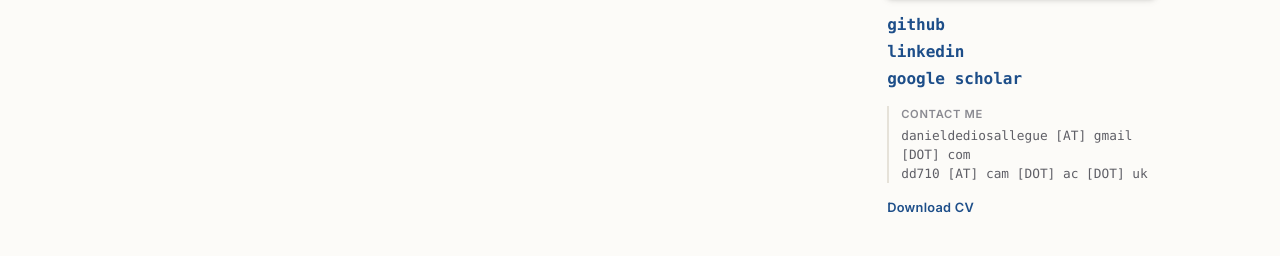
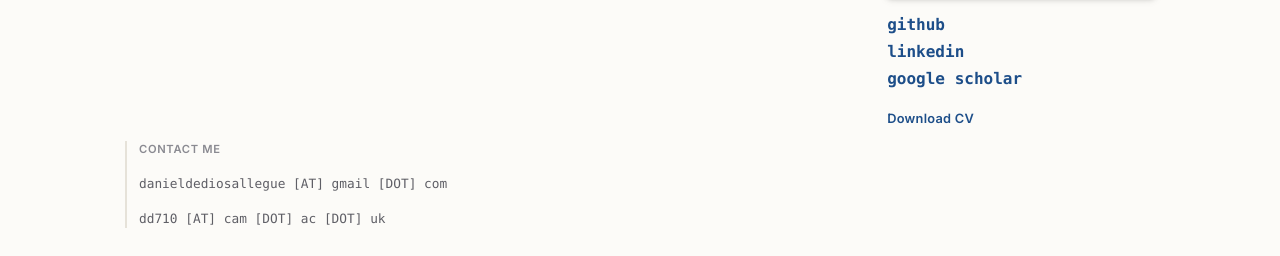
Before and after one commit to daniallegue/daniallegue.github.io, a plain HTML site: page index.html in a window 1280 px wide. Shown: the part 506-762 px from the top of the page. Drawn offline with nearby package versions, Linux system fonts and the light colour scheme; some icons are missing.

Commit message:
shuffle things around

```diff
--- a/index.html
+++ b/index.html
@@ -102,10 +102,6 @@
                 </picture>
               </figure>
               <div class="address" id="portrait-address"></div>
-              <div class="contact-block">
-                <p class="contact-label">Contact me</p>
-                <div id="contact-emails"></div>
-              </div>
               <a id="cv-download-link" class="cv-download-link" href="assets/CV.pdf" download>Download CV</a>
             </div>
 
@@ -117,6 +113,11 @@
                 <div id="focus-areas-intro"></div>
                 <ul id="focus-list"></ul>
                 <div id="focus-areas-outro"></div>
+              </div>
+
+              <div class="contact-block">
+                <p class="contact-label">Contact me</p>
+                <div id="contact-emails"></div>
               </div>
             </div>
           </section>
--- a/styles.css
+++ b/styles.css
@@ -217,7 +217,8 @@ blockquote p {
 }
 
 .contact-block {
-  margin-top: 0.9rem;
+  clear: both;
+  margin-top: 1.75rem;
   padding-left: 0.75rem;
   border-left: 2px solid var(--global-divider-color);
 }
```
Also changed, not shown: 1 other file.
